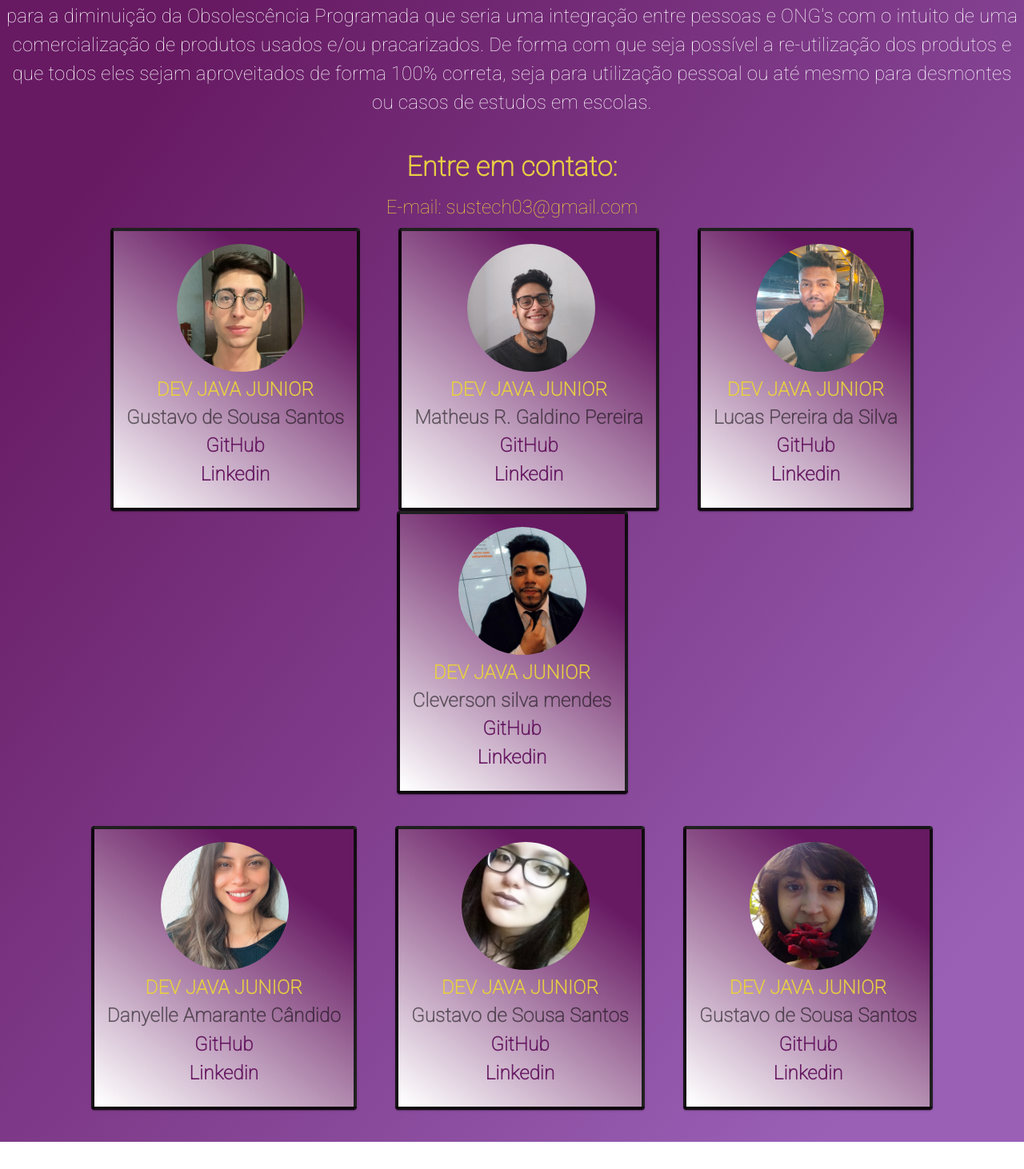
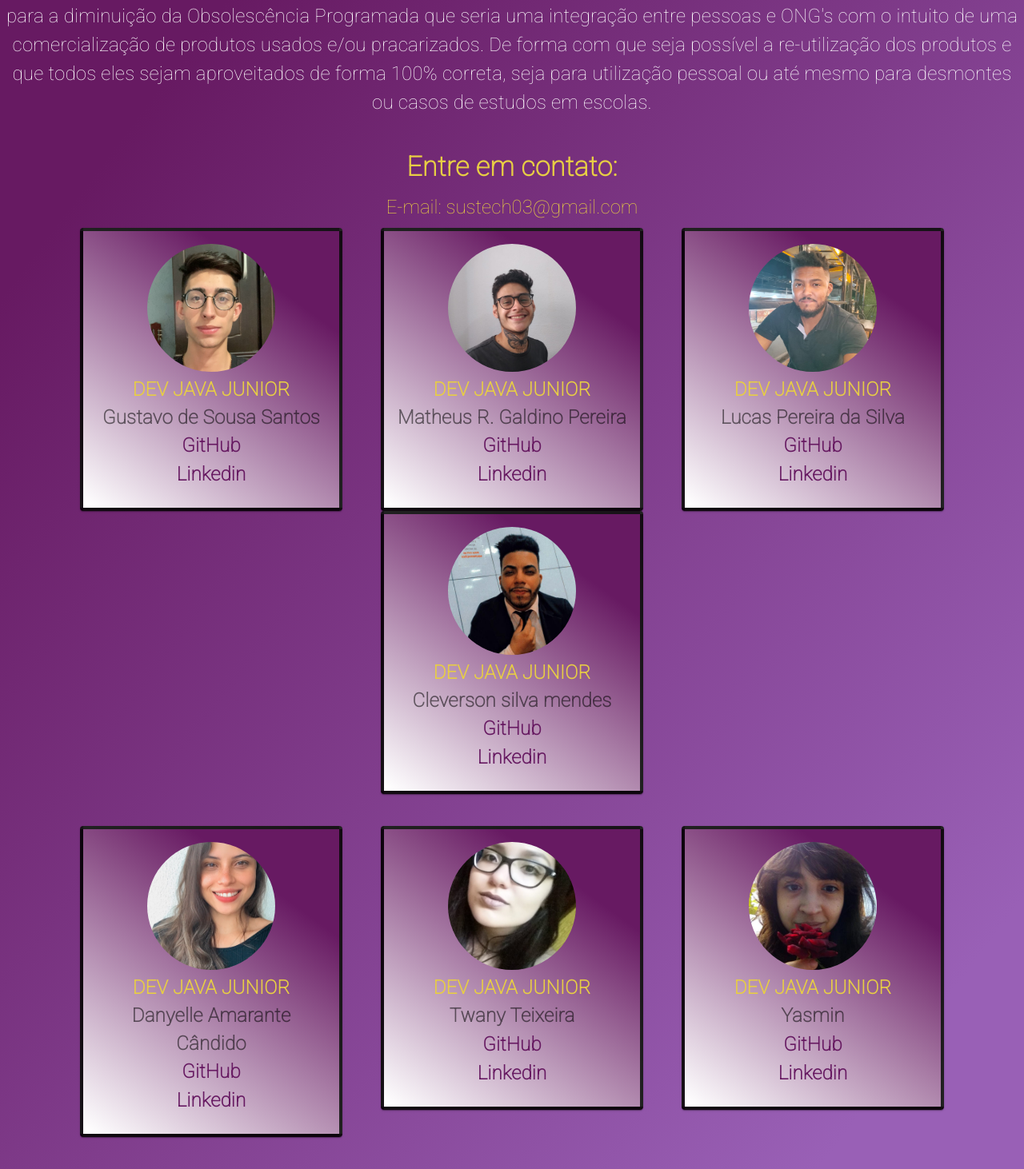
Before and after one commit to SustechGenT47/FrontEnds, a React (Create React App) app: page /contato in a window 1280 px wide. Shown: the part 286-1748 px from the top of the page at 80% size. Before the commit the page ends 1714 px from the top, so only its background shows below. Built offline with nearby package versions, Linux system fonts and the light colour scheme.

Commit message:
Sobre e Cadastre-se Prontos

```diff
--- a/src/paginas/cadastrarUsuario/CadastrarUsuario.tsx
+++ b/src/paginas/cadastrarUsuario/CadastrarUsuario.tsx
@@ -108,7 +108,7 @@ function CadastroUsuario() {
                 </Grid>
                 <Grid item xs={5} alignItems='center'className="formBackground" >
                     <Box paddingX={1} >
-                        <form onSubmit={cadastrar}>
+                        <form className = 'formMargin'onSubmit={cadastrar}>
                             <Typography variant='h3' gutterBottom color='textPrimary' component='h3' align='center' className='textos2 textColor'>Cadastrar</Typography>
                             <TextField value={user.nome} onChange={(e: ChangeEvent<HTMLInputElement>) => updatedModel(e)} id='nome' label='Nome' variant='outlined' name='nome' margin='normal' fullWidth className="input"/>
                             <TextField value={user.usuario} onChange={(e: ChangeEvent<HTMLInputElement>) => updatedModel(e)} id='usuario' label='Usuario' variant='outlined' name='usuario' margin='normal' fullWidth />
--- a/src/paginas/cadastrarUsuario/CadastroUsuario.css
+++ b/src/paginas/cadastrarUsuario/CadastroUsuario.css
@@ -76,3 +76,7 @@
   .input{
    font-size: bold!important;
   }
+
+.formMargin{
+  padding: 0;
+}
--- a/src/paginas/contato/Contato.css
+++ b/src/paginas/contato/Contato.css
@@ -30,8 +30,6 @@
     height: 20vh;
     margin-top: 0;
     border-radius: 100%;
-    margin-left: 23%;
-
 }
 
 .card{
@@ -54,7 +52,15 @@
     color: #671a62;
     font-size: 3vh!important;
     font-weight: bold!important;
-    text-align: center;
+    text-align: center!important;
     text-decoration: none;
 
+
 }
+
+.cardSobre{
+    background: linear-gradient(36deg,  #ffffff 1%, #671a62 78%)!important;
+    border:solid 4px!important;
+    width: 40vh;
+    text-align: center;
+}
--- a/src/paginas/contato/Contato.tsx
+++ b/src/paginas/contato/Contato.tsx
@@ -44,10 +44,7 @@ function Contato() {
             </Grid>
             <Grid xs={12} container justifyContent="center" alignItems='flex-start' direction="row">
                 <Box mx={3}>
-                    <Card className='card'>
-                        <CardMedia
-                            title="Paella dish"
-                        />
+                    <Card className='cardSobre'>
                         <CardContent>
                             <img className='imagemCardPessoal' src={gustavo} alt="" />
                             <Typography className = 'devJava'>DEV JAVA JUNIOR</Typography>
@@ -66,10 +63,7 @@ function Contato() {
 
 
                 <Box mx={3}>
-                    <Card className='card'>
-                        <CardMedia
-                            title="Paella dish"
-                        />
+                    <Card className='cardSobre'>
                         <CardContent>
                             <img className='imagemCardPessoal' src={matheus} alt="" />
                             <Typography className = 'devJava'>DEV JAVA JUNIOR</Typography>
@@ -86,10 +80,7 @@ function Contato() {
                 </Box>
 
                 <Box mx={3}>
-                    <Card className='card'>
-                        <CardMedia
-                            title="Paella dish"
-                        />
+                    <Card className='cardSobre'>
                         <CardContent>
                             <img className='imagemCardPessoal' src={lucas} alt="" />
                             <Typography className = 'devJava'>DEV JAVA JUNIOR</Typography>
@@ -107,10 +98,7 @@ function Contato() {
                 </Box>
 
                 <Box mx={3}>
-                    <Card className='card'>
-                        <CardMedia
-                            title="Paella dish"
-                        />
+                    <Card className='cardSobre'>
                         <CardContent>
                             <img className='imagemCardPessoal' src={cleverson} alt="" />
                             <Typography className = 'devJava'>DEV JAVA JUNIOR</Typography>
@@ -129,10 +117,7 @@ function Contato() {
             </Grid>
             <Grid xs={12} className='cardPai' container justifyContent="center" alignItems='flex-start' direction="row">
                 <Box mx={3} my={5}>
-                    <Card className='card'>
-                        <CardMedia
-                            title="Paella dish"
-                        />
+                    <Card className='cardSobre'>
                         <CardContent>
                             <img className='imagemCardPessoal' src={dany} alt="" />
                             <Typography className = 'devJava'>DEV JAVA JUNIOR</Typography>
@@ -150,19 +135,16 @@ function Contato() {
                 </Box>
 
                 <Box mx={3} my={5}>
-                    <Card className='card'>
-                        <CardMedia
-                            title="Paella dish"
-                        />
+                    <Card className='cardSobre'>
                         <CardContent>
                             <img className='imagemCardPessoal' src={twany} alt="" />
                             <Typography className = 'devJava'>DEV JAVA JUNIOR</Typography>
 
                             <Typography className = 'nomePessoal' variant="body2" color="textSecondary" component="p">
-                                Gustavo de Sousa Santos
+                                Twany Teixeira
                             </Typography>
-                            <a target='_blank' className = 'linkContato' href="https://www.github.com/GuuSantos" > <Typography className = 'linkContato' >GitHub</Typography></a>
-                            <a target='_blank' className = 'linkContato' href="https://www.linkedin.com/in/gustavossantos41/"><Typography className = 'linkContato'>Linkedin</Typography></a>
+                            <a target='_blank' className = 'linkContato' href="https://github.com/Twany93" > <Typography className = 'linkContato' >GitHub</Typography></a>
+                            <a target='_blank' className = 'linkContato' href="https://www.linkedin.com/in/twany-teixeira-9a4873116/"><Typography className = 'linkContato'>Linkedin</Typography></a>
 
                         </CardContent>
 
@@ -171,16 +153,13 @@ function Contato() {
                 </Box>
 
                 <Box mx={3} my={5}>
-                    <Card className='card'>
-                        <CardMedia
-                            title="Paella dish"
-                        />
+                    <Card className='cardSobre'>
                         <CardContent>
                             <img className='imagemCardPessoal' src={yasmin} alt="" />
                             <Typography className = 'devJava'>DEV JAVA JUNIOR</Typography>
 
                             <Typography className = 'nomePessoal' variant="body2" color="textSecondary" component="p">
-                                Gustavo de Sousa Santos
+                                Yasmin
                             </Typography>
                             <a target='_blank' className = 'linkContato' href="https://www.github.com/GuuSantos" > <Typography className = 'linkContato' >GitHub</Typography></a>
                             <a target='_blank' className = 'linkContato' href="https://www.linkedin.com/in/gustavossantos41/"><Typography className = 'linkContato' >Linkedin</Typography></a>
```
